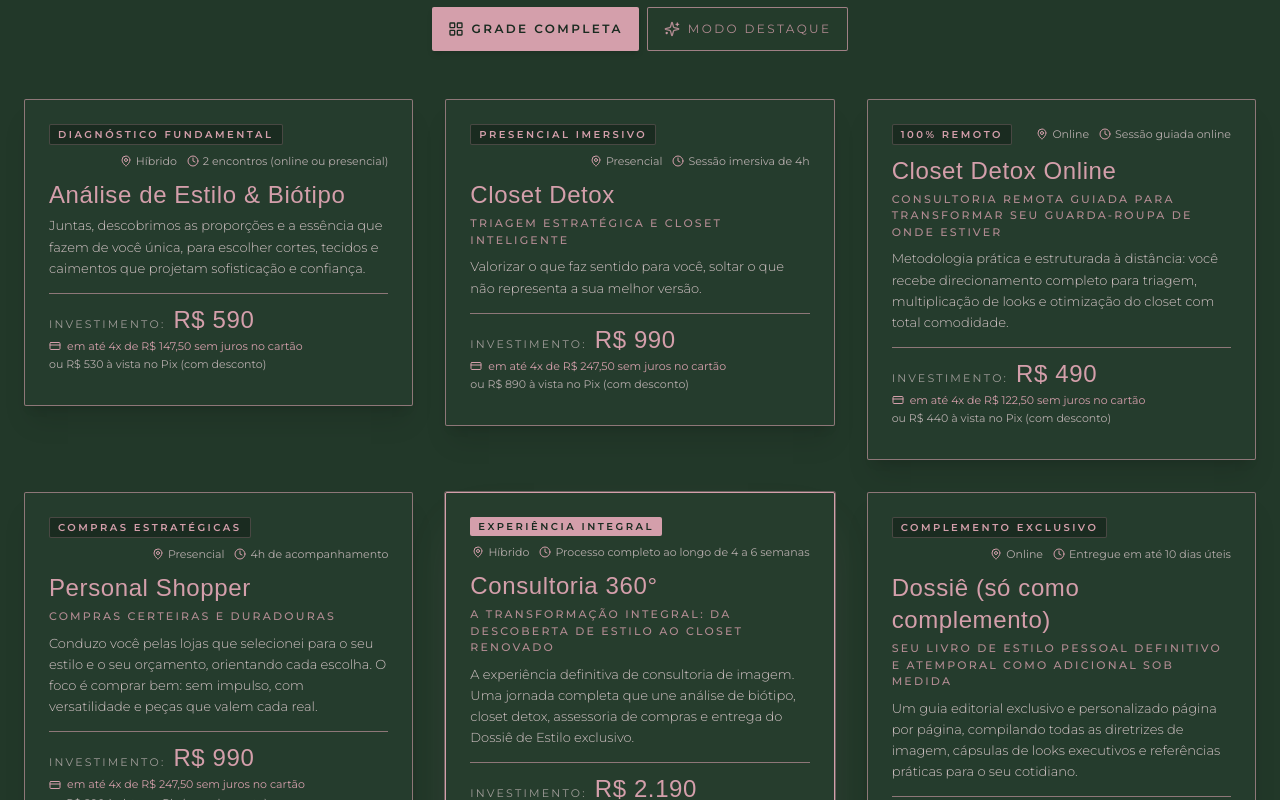
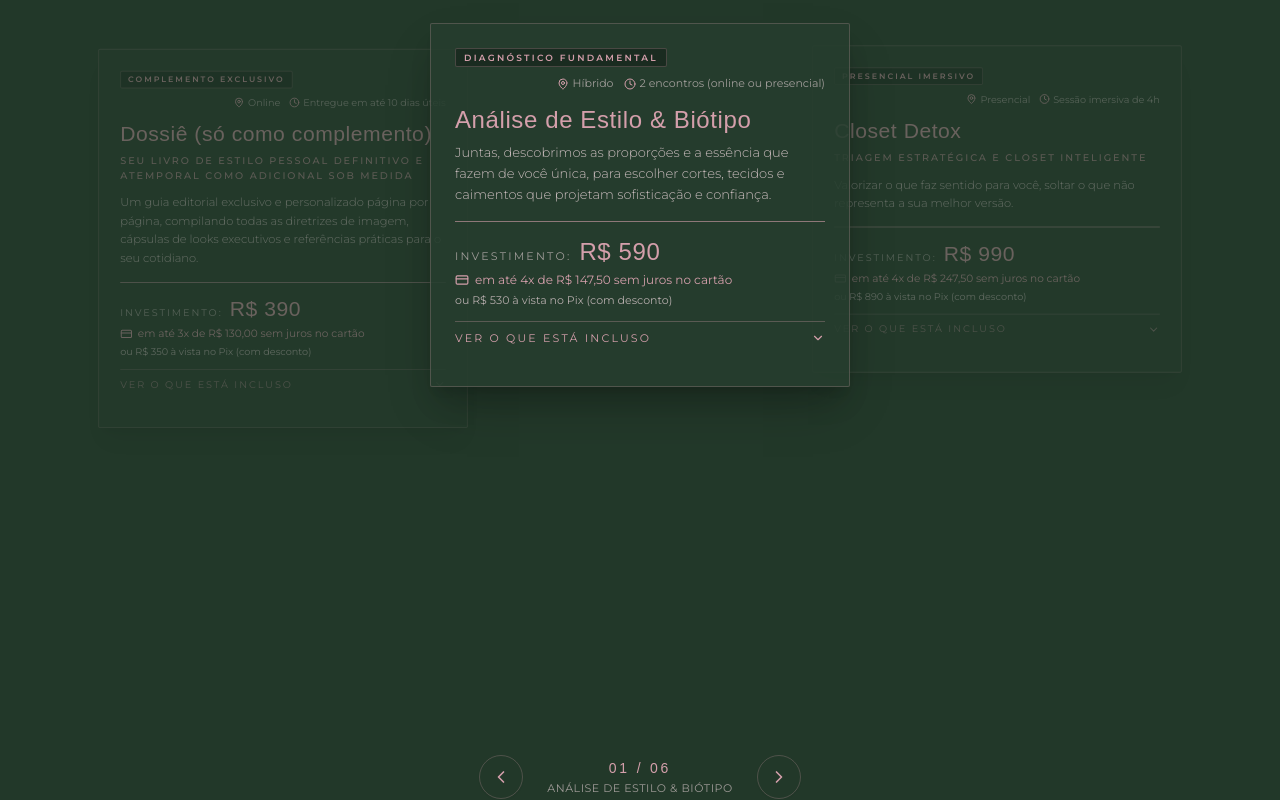
Before and after one commit to Emerson018/marina-veiga, a Next.js app: page / in a window 1280 px wide. Shown: the part 2420-3220 px from the top of the page. Built offline with nearby package versions, Linux system fonts and the light colour scheme; a web font is replaced by a local one.

Commit message:
fix(catalog): refine card proportions, increase spotlight height, and remove redundant deliverables header

```diff
--- a/src/components/CatalogGrid.tsx
+++ b/src/components/CatalogGrid.tsx
@@ -1,27 +1,19 @@
 "use client";
 
 import { useState } from "react";
-import { ChevronLeft, ChevronRight, LayoutGrid, Sparkles } from "lucide-react";
+import { ChevronLeft, ChevronRight } from "lucide-react";
 import { SERVICES } from "@/data/services";
 import { generateWhatsAppUrl } from "@/utils/whatsapp";
 import ServiceCard from "./ServiceCard";
 
 export default function CatalogGrid() {
-  const [viewMode, setViewMode] = useState<"grid" | "carousel">("grid");
   const [activeIndex, setActiveIndex] = useState(0);
-  const [expandedIds, setExpandedIds] = useState<Record<string, boolean>>({});
+  const [expandedServiceId, setExpandedServiceId] = useState<string | null>(null);
   const [touchStartX, setTouchStartX] = useState<number | null>(null);
 
   const corporateWhatsAppUrl = generateWhatsAppUrl(
     "Olá Mariana! Gostaria de conversar sobre uma proposta corporativa personalizada."
   );
-
-  const toggleExpand = (id: string) => {
-    setExpandedIds((prev) => ({
-      ...prev,
-      [id]: !prev[id],
-    }));
-  };
 
   const prevSlide = () => {
     setActiveIndex((prev) => (prev === 0 ? SERVICES.length - 1 : prev - 1));
@@ -54,19 +46,28 @@ export default function CatalogGrid() {
     setTouchStartX(null);
   };
 
+  // Circular offset calculation relative to activeIndex (-3 to +2 for 6 items)
+  const getCardOffset = (index: number, active: number, total: number) => {
+    let diff = index - active;
+    if (diff < -Math.floor(total / 2)) diff += total;
+    if (diff > Math.floor((total - 1) / 2)) diff -= total;
+    return diff;
+  };
+
   const navButtonClass =
-    "w-11 h-11 rounded-full border border-rose-border text-rose-antique hover:border-rose-antique hover:bg-forest-card/80 transition-[background-color,border-color,transform] duration-200 motion-reduce:transition-none flex items-center justify-center active:scale-95 focus-visible:ring-2 focus-visible:ring-rose-antique focus-visible:outline-none shadow-sm cursor-pointer";
+    "w-11 h-11 rounded-full border border-rose-border text-rose-antique hover:border-rose-antique hover:bg-forest-card/80 transition-[background-color,border-color,transform] duration-200 motion-reduce:transition-none flex items-center justify-center active:scale-95 focus-visible:outline-rose-antique shadow-sm";
 
   return (
     <section
       id="catalogo"
       aria-labelledby="catalog-heading"
-      className="py-20 sm:py-24 border-b border-rose-border/40 relative overflow-x-clip"
+      className="py-24 border-b border-rose-border/40 relative overflow-hidden"
+      aria-roledescription="carrossel"
       aria-label="Catálogo de Serviços Mariana Veiga"
     >
       <div className="max-w-7xl mx-auto px-6">
         {/* Section Header */}
-        <div className="text-center max-w-3xl mx-auto mb-10">
+        <div className="text-center max-w-3xl mx-auto mb-14">
           <span className="text-xs uppercase tracking-ultra text-rose-antique font-sans font-medium block mb-3">
             Catálogo Exclusivo
           </span>
@@ -81,79 +82,68 @@ export default function CatalogGrid() {
           </p>
         </div>
 
-        {/* View Mode Switcher (Quiet Luxury Aesthetic) */}
-        <div className="flex items-center justify-center gap-2 mb-12" role="group" aria-label="Modo de visualização do catálogo">
-          <button
-            type="button"
-            onClick={() => setViewMode("grid")}
-            aria-pressed={viewMode === "grid"}
-            className={`inline-flex items-center gap-2 px-4 py-2.5 rounded-sm text-xs uppercase tracking-widest font-sans transition-all duration-200 min-h-[44px] focus-visible:ring-2 focus-visible:ring-rose-antique focus-visible:outline-none cursor-pointer ${
-              viewMode === "grid"
-                ? "bg-rose-antique text-forest-deep font-semibold shadow-md"
-                : "border border-rose-border/70 text-rose-antique/80 hover:text-rose-antique hover:border-rose-antique/60 bg-forest-card/50"
-            }`}
-            style={{ touchAction: "manipulation" }}
-          >
-            <LayoutGrid className="w-4 h-4" aria-hidden="true" />
-            <span>Grade Completa</span>
-          </button>
-          <button
-            type="button"
-            onClick={() => setViewMode("carousel")}
-            aria-pressed={viewMode === "carousel"}
-            className={`inline-flex items-center gap-2 px-4 py-2.5 rounded-sm text-xs uppercase tracking-widest font-sans transition-all duration-200 min-h-[44px] focus-visible:ring-2 focus-visible:ring-rose-antique focus-visible:outline-none cursor-pointer ${
-              viewMode === "carousel"
-                ? "bg-rose-antique text-forest-deep font-semibold shadow-md"
-                : "border border-rose-border/70 text-rose-antique/80 hover:text-rose-antique hover:border-rose-antique/60 bg-forest-card/50"
-            }`}
-            style={{ touchAction: "manipulation" }}
-          >
-            <Sparkles className="w-4 h-4" aria-hidden="true" />
-            <span>Modo Destaque</span>
-          </button>
-        </div>
-
-        {/* View 1: Responsive Editorial Grid (Natural Flow, Never Clipped) */}
-        {viewMode === "grid" && (
-          <div className="grid grid-cols-1 md:grid-cols-2 lg:grid-cols-3 gap-6 lg:gap-8 items-start">
-            {SERVICES.map((service) => (
-              <ServiceCard
-                key={service.id}
-                service={service}
-                isActive={true}
-                isExpanded={!!expandedIds[service.id]}
-                onToggleExpand={() => toggleExpand(service.id)}
-              />
-            ))}
-          </div>
-        )}
-
-        {/* View 2: Spotlight Carousel (Dynamic In-Flow Container, Never Clipped) */}
-        {viewMode === "carousel" && (
+        {/* High-Fashion Spotlight Gallery Stage */}
         <div
-            className="w-full max-w-2xl mx-auto focus-visible:ring-2 focus-visible:ring-rose-antique focus-visible:outline-none rounded-sm"
+          className="relative w-full max-w-5xl mx-auto flex items-start justify-center min-h-[620px] sm:min-h-[660px] md:min-h-[700px] py-4 focus-visible:ring-1 focus-visible:ring-rose-antique/50 focus-visible:outline-none rounded-sm"
           tabIndex={0}
           onKeyDown={handleKeyDown}
           onTouchStart={handleTouchStart}
           onTouchEnd={handleTouchEnd}
-            aria-label="Carrossel de serviços. Use as setas do teclado para navegar."
-            aria-roledescription="carrossel"
+          aria-label="Galeria de serviços. Use as setas do teclado para navegar."
         >
-            {/* Active Card in Normal Flow (Auto Height) */}
-            <div className="w-full transition-opacity duration-300">
+          {SERVICES.map((service, index) => {
+            const diff = getCardOffset(index, activeIndex, SERVICES.length);
+            const isCenter = diff === 0;
+            const isLeft = diff === -1;
+            const isRight = diff === 1;
+
+            let transformClass = "translate-x-0 scale-100 z-30 opacity-100 shadow-2xl";
+            if (isLeft) {
+              transformClass =
+                "-translate-x-[55%] sm:-translate-x-[72%] md:-translate-x-[85%] scale-[0.88] z-20 opacity-40 hover:opacity-75 cursor-pointer";
+            } else if (isRight) {
+              transformClass =
+                "translate-x-[55%] sm:translate-x-[72%] md:translate-x-[85%] scale-[0.88] z-20 opacity-40 hover:opacity-75 cursor-pointer";
+            } else if (!isCenter) {
+              transformClass = "translate-x-0 scale-75 z-10 opacity-0 pointer-events-none";
+            }
+
+            return (
+              <div
+                key={service.id}
+                className={`absolute top-0 w-full max-w-[320px] sm:max-w-[390px] md:max-w-[420px] transition-[transform,opacity] duration-500 ease-out motion-reduce:transition-none ${transformClass}`}
+                onClick={() => {
+                  if (!isCenter) {
+                    setActiveIndex(index);
+                  }
+                }}
+                onFocus={() => {
+                  if (!isCenter) setActiveIndex(index);
+                }}
+                tabIndex={isCenter ? 0 : -1}
+              >
                 <ServiceCard
-                service={SERVICES[activeIndex]}
-                isActive={true}
-                isExpanded={!!expandedIds[SERVICES[activeIndex].id]}
-                onToggleExpand={() => toggleExpand(SERVICES[activeIndex].id)}
+                  service={service}
+                  isActive={isCenter}
+                  isExpanded={isCenter && expandedServiceId === service.id}
+                  onToggleExpand={() => {
+                    if (isCenter) {
+                      setExpandedServiceId((prev) =>
+                        prev === service.id ? null : service.id
+                      );
+                    }
+                  }}
+                  onSelect={() => setActiveIndex(index)}
                 />
               </div>
+            );
+          })}
+        </div>
 
-            {/* Navigation Controls */}
+        {/* Minimalist Rosé Navigation Controls & Progress */}
         <div className="mt-8 flex flex-col items-center gap-4">
           <div className="flex items-center gap-6">
             <button
-                  type="button"
               onClick={prevSlide}
               aria-label="Serviço anterior"
               className={navButtonClass}
@@ -172,7 +162,6 @@ export default function CatalogGrid() {
             </div>
 
             <button
-                  type="button"
               onClick={nextSlide}
               aria-label="Próximo serviço"
               className={navButtonClass}
@@ -182,7 +171,7 @@ export default function CatalogGrid() {
             </button>
           </div>
 
-              {/* Indicator Pills with Minimum 44px Touch Targets */}
+          {/* Interactive Pill Dash Indicators with Accessible Touch Targets (min 44px) */}
           <div
             className="flex items-center gap-1 pt-1"
             role="tablist"
@@ -191,16 +180,15 @@ export default function CatalogGrid() {
             {SERVICES.map((service, idx) => (
               <button
                 key={service.id}
-                    type="button"
                 onClick={() => setActiveIndex(idx)}
                 role="tab"
                 aria-selected={idx === activeIndex}
                 aria-label={`Ver serviço ${idx + 1}: ${service.title}`}
-                    className="py-3 px-1.5 min-h-[44px] flex items-center justify-center focus-visible:ring-2 focus-visible:ring-rose-antique focus-visible:outline-none cursor-pointer"
+                className="py-3 px-1.5 min-h-[44px] flex items-center justify-center focus-visible:outline-rose-antique"
                 style={{ touchAction: "manipulation" }}
               >
                 <span
-                      className={`block h-1.5 rounded-full transition-all duration-300 motion-reduce:transition-none ${
+                  className={`block h-1.5 rounded-full transition-[width,background-color] duration-300 motion-reduce:transition-none ${
                     idx === activeIndex
                       ? "w-8 bg-rose-antique"
                       : "w-2.5 bg-rose-border hover:bg-rose-antique/60"
@@ -210,8 +198,6 @@ export default function CatalogGrid() {
             ))}
           </div>
         </div>
-          </div>
-        )}
 
         {/* Additional Custom Inquiry Note */}
         <div className="mt-16 text-center p-8 rounded-sm border border-rose-border bg-forest-card/30 max-w-2xl mx-auto">
@@ -226,8 +212,7 @@ export default function CatalogGrid() {
             href={corporateWhatsAppUrl}
             target="_blank"
             rel="noopener noreferrer"
-            className="text-xs uppercase tracking-widest text-rose-antique hover:text-rose-light underline underline-offset-4 font-medium transition-colors focus-visible:ring-2 focus-visible:ring-rose-antique focus-visible:outline-none"
-            style={{ touchAction: "manipulation" }}
+            className="text-xs uppercase tracking-widest text-rose-antique hover:text-rose-light underline underline-offset-4 font-medium transition-colors"
           >
             Solicitar Proposta Corporativa Customizada →
           </a>
--- a/src/components/ServiceCard.tsx
+++ b/src/components/ServiceCard.tsx
@@ -1,4 +1,4 @@
-import { Check, MessageCircle, Clock, MapPin, CreditCard } from "lucide-react";
+import { Check, MessageCircle, Clock, MapPin, CreditCard, ChevronDown } from "lucide-react";
 import { Service } from "@/data/services";
 import { generateWhatsAppUrl } from "@/utils/whatsapp";
 
@@ -21,27 +21,25 @@ export default function ServiceCard({
 
   return (
     <article
-      className={`group/card relative flex flex-col justify-between rounded-sm border p-4 sm:p-5 lg:p-6 transition-[border-color,background-color,box-shadow] duration-300 motion-reduce:transition-none ${
+      className={`group/card relative flex flex-col justify-between rounded-sm border p-5 sm:p-6 transition-[border-color,background-color,box-shadow] duration-300 motion-reduce:transition-none ${
         service.isFeatured
           ? "border-rose-antique bg-forest-card/95 shadow-2xl shadow-rose-antique/10 ring-1 ring-rose-antique/40"
-          : "border-rose-border/60 bg-forest-card/85 hover:border-rose-antique/60 hover:bg-forest-card shadow-xl"
-      } ${!isActive ? "pointer-events-auto select-none opacity-80" : ""}`}
+          : "border-rose-border bg-forest-card/85 hover:border-rose-antique/60 hover:bg-forest-card shadow-xl"
+      } ${!isActive ? "pointer-events-auto select-none" : ""}`}
       aria-labelledby={`service-title-${service.id}`}
       onClick={(e) => {
         if (!isActive && onSelect) {
           e.stopPropagation();
           onSelect();
-        } else if (isActive && onToggleExpand) {
-          onToggleExpand();
         }
       }}
     >
-      {/* Top Badges & Metadata */}
+      {/* Top Badges */}
       <div>
-        <div className="flex flex-wrap items-center justify-between gap-2 mb-2.5">
+        <div className="flex flex-wrap items-center justify-between gap-2 mb-3">
           {service.badge && (
             <span
-              className={`text-[9px] sm:text-[10px] uppercase tracking-ultra px-2 py-0.5 rounded-sm font-semibold font-sans ${
+              className={`text-[9px] uppercase tracking-ultra px-2 py-0.5 rounded-sm font-semibold font-sans ${
                 service.isFeatured
                   ? "bg-rose-antique text-forest-deep"
                   : "bg-forest-deep border border-rose-border text-rose-antique"
@@ -50,13 +48,13 @@ export default function ServiceCard({
               {service.badge}
             </span>
           )}
-          <div className="flex items-center gap-2.5 text-[10px] sm:text-[11px] text-rose-light/70 font-sans ml-auto">
+          <div className="flex items-center gap-2.5 text-[11px] text-rose-light/60 font-sans ml-auto">
             <span className="inline-flex items-center gap-1">
-              <MapPin className="w-3 h-3 text-rose-antique shrink-0" aria-hidden="true" />
+              <MapPin className="w-3 h-3 text-rose-antique" aria-hidden="true" />
               {service.modality}
             </span>
             <span className="inline-flex items-center gap-1">
-              <Clock className="w-3 h-3 text-rose-antique shrink-0" aria-hidden="true" />
+              <Clock className="w-3 h-3 text-rose-antique" aria-hidden="true" />
               {service.duration}
             </span>
           </div>
@@ -65,59 +63,83 @@ export default function ServiceCard({
         {/* Title & Tagline */}
         <h3
           id={`service-title-${service.id}`}
-          className="text-xl sm:text-2xl font-display text-rose-antique tracking-wide mb-1 leading-snug"
+          className="text-xl sm:text-2xl font-display text-rose-antique tracking-wide mb-1.5 leading-snug"
         >
           {service.title}
         </h3>
         {service.tagline && (
-          <p className="text-[10px] sm:text-[11px] uppercase tracking-widest text-rose-antique/80 font-medium mb-2">
+          <p className="text-[11px] uppercase tracking-widest text-rose-antique/80 font-medium mb-3">
             {service.tagline}
           </p>
         )}
-        <p className="text-xs sm:text-[13px] text-rose-light/85 font-light leading-relaxed mb-3.5">
+        <p className="text-xs sm:text-[13px] text-rose-light/80 font-light leading-relaxed mb-4">
           {service.description}
         </p>
       </div>
 
       {/* Pricing Block */}
-      <div className="pt-2.5 border-t border-rose-border/60">
-        <div className="mb-2 space-y-0.5">
+      <div className="pt-3.5 border-t border-rose-border/60">
+        <div className="mb-3 space-y-1">
           <div className="flex items-baseline gap-2">
-            <span className="text-[10px] sm:text-[11px] uppercase tracking-widest text-rose-light/60 font-sans">
+            <span className="text-[11px] uppercase tracking-widest text-rose-light/60 font-sans">
               Investimento:
             </span>
             <span className="text-xl sm:text-2xl font-display text-rose-antique tabular-nums tracking-wide">
               {service.price}
             </span>
           </div>
-          <div className="flex items-center gap-1.5 text-[11px] text-rose-antique font-sans">
-            <CreditCard className="w-3 h-3 text-rose-antique shrink-0" aria-hidden="true" />
+          <div className="flex items-center gap-1.5 text-xs text-rose-antique font-sans">
+            <CreditCard className="w-3.5 h-3.5 text-rose-antique shrink-0" aria-hidden="true" />
             <span>{service.installments}</span>
           </div>
-          <span className="text-[10px] sm:text-[11px] text-rose-light/70 font-sans block">
+          <span className="text-[11px] text-rose-light/70 font-sans block">
             {service.paymentTerms}
           </span>
         </div>
 
-        {/* Deliverables & CTA: Revealed on hover, focus-within, or touch tap */}
+        {/* Semantic Accessible Toggle Button: Hover / Tap to reveal deliverables */}
+        <button
+          type="button"
+          onClick={(e) => {
+            if (isActive && onToggleExpand) {
+              e.stopPropagation();
+              onToggleExpand();
+            }
+          }}
+          disabled={!isActive}
+          aria-expanded={isExpanded}
+          aria-controls={`deliverables-${service.id}`}
+          className={`w-full flex items-center justify-between py-2 text-[10px] sm:text-[11px] uppercase tracking-widest font-sans transition-colors border-t border-rose-border/30 focus-visible:outline-rose-antique ${
+            isActive
+              ? "text-rose-antique hover:text-rose-light cursor-pointer"
+              : "text-rose-antique/60 cursor-default"
+          }`}
+          style={{ touchAction: "manipulation" }}
+        >
+          <span>{isExpanded ? "Ocultar entregáveis" : "Ver o que está incluso"}</span>
+          <ChevronDown
+            className={`w-3.5 h-3.5 transition-transform duration-300 motion-reduce:transition-none ${
+              isExpanded ? "rotate-180" : "group-hover/card:translate-y-0.5"
+            }`}
+            aria-hidden="true"
+          />
+        </button>
+
+        {/* Expandable Deliverables & CTA without redundant heading */}
         <div
           id={`deliverables-${service.id}`}
-          className={`grid transition-[grid-template-rows,opacity,margin] duration-300 ease-out motion-reduce:transition-none ${
+          className={`grid transition-[grid-template-rows,opacity,margin] duration-500 ease-out motion-reduce:transition-none ${
             isExpanded
               ? "grid-rows-[1fr] opacity-100 mt-2"
               : "grid-rows-[0fr] opacity-0 group-hover/card:grid-rows-[1fr] group-hover/card:opacity-100 group-hover/card:mt-2 group-focus-within/card:grid-rows-[1fr] group-focus-within/card:opacity-100 group-focus-within/card:mt-2"
           }`}
         >
-          <div className="overflow-hidden space-y-3">
-            <div className="pt-2.5 border-t border-rose-border/40">
-              <span className="text-[10px] uppercase tracking-wider text-rose-antique/90 font-semibold block mb-2">
-                O que está incluso:
-              </span>
-              <ul className="space-y-1.5" role="list">
+          <div className="overflow-hidden space-y-4 pt-2">
+            <ul className="space-y-2 border-t border-rose-border/40 pt-3" role="list">
               {service.deliverables.map((item, index) => (
                 <li
                   key={index}
-                    className="flex items-start gap-2 text-xs text-rose-light/90 font-light leading-snug"
+                  className="flex items-start gap-2 text-xs text-rose-light/90 font-light leading-relaxed"
                 >
                   <Check
                     className="w-3.5 h-3.5 text-rose-antique shrink-0 mt-0.5"
@@ -127,13 +149,12 @@ export default function ServiceCard({
                 </li>
               ))}
             </ul>
-            </div>
 
             <a
               href={whatsAppUrl}
               target="_blank"
               rel="noopener noreferrer"
-              className={`w-full inline-flex items-center justify-center gap-2 px-4 py-2.5 rounded-sm text-[11px] sm:text-xs uppercase tracking-widest font-semibold transition-[background-color,color] duration-200 focus-visible:outline-rose-antique min-h-[40px] ${
+              className={`w-full inline-flex items-center justify-center gap-2 px-5 py-3 rounded-sm text-xs uppercase tracking-widest font-semibold transition-[background-color,color] duration-200 focus-visible:outline-rose-antique ${
                 service.isFeatured
                   ? "bg-rose-antique text-forest-deep hover:bg-rose-light shadow-md"
                   : "border border-rose-antique text-rose-antique hover:bg-rose-antique hover:text-forest-deep"
@@ -141,7 +162,7 @@ export default function ServiceCard({
               aria-label={`Conversar no WhatsApp sobre ${service.title}`}
               style={{ touchAction: "manipulation" }}
             >
-              <MessageCircle className="w-3.5 h-3.5" aria-hidden="true" />
+              <MessageCircle className="w-4 h-4" aria-hidden="true" />
               <span>Quero Esta Consultoria</span>
             </a>
           </div>
```
Also changed, not shown: 1 other file (tests, documents, lock files or other folders). Lines whose indentation alone changed are shown as unchanged.
